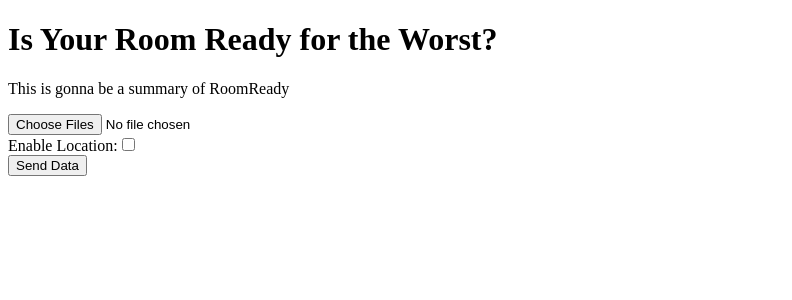
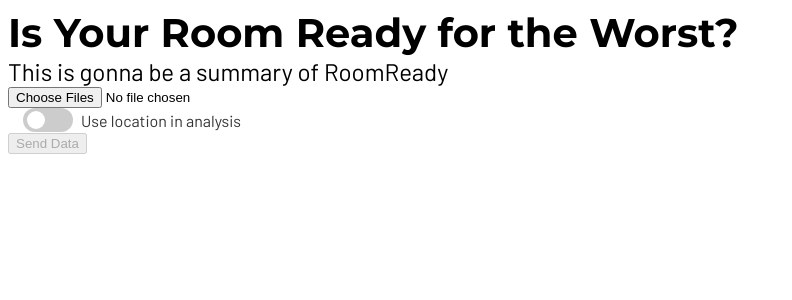
Before and after one commit to NateMartes/RoomReady, a React (Vite) app in the folder client/: page / in a window 1280 px wide. Shown: the top 300 px of the page, without its empty margins (0-792 px from the left). Built offline with nearby package versions, Linux system fonts and the light colour scheme.

Commit message:
Add Basic CSS

```diff
--- a/client/src/App.tsx
+++ b/client/src/App.tsx
@@ -3,6 +3,7 @@
 import './App.css'
 import Header from './Header/Header.tsx'
 import DataForm from './DataForm/DataForm.tsx'
+import Response from './Response/Response.tsx'
 
 function App() {
 
--- a/client/src/DataForm/DataForm.tsx
+++ b/client/src/DataForm/DataForm.tsx
@@ -1,6 +1,7 @@
 import React, { useState } from "react";
 import ImageUploader from "../ImageUploader/ImageUploader.tsx";
 import Location from "../Location/Location.tsx";
+import Response from "../Response/Response.tsx";
 
 function DataForm() {
 
@@ -9,8 +10,26 @@ function DataForm() {
     longitude: number;
   }
 
+  interface response {
+    total_risk: number;
+    summary: string;
+    risks: [string, string, string][];
+  }
+
+  const test_result: response = {
+    "total_risk": 67,
+    "summary": "sdbfyshfbusbrfebdrfryusbfhu wrufbsuhbfhuswbfwhedfubwifdjefnwuifhghuwifhswjfnbwfwbifbw",
+    "risks": [
+    ["R1", "Description", "Imporvments"],
+    ["R2", "Description", "Imporvments"],
+    ["Bad windows", "pfgmnerhjtbgruiedhbgth uefgthjewr3edhifujdhergwyuhff\
+    jigerbnfjnewhrfbhi ifdrewbfuidfi gnrgejbdgerti yuebfghuebffgfui9efjhuefhuii", "ANOTHER DESCIRPTION!!!"]
+    ]
+  }
+
   const [image, setImage] = useState<File | null>(null);
   const [location, setLocation] = useState<locationData | null>(null);
+  const [result, setResult] = useState<response | null>(null);
 
   const handleImageChange = (newImage: File) => {
     setImage(newImage);
@@ -28,7 +47,7 @@ function DataForm() {
 
        const request = {
         method: "POST",
-        body: formData, // Send the raw binary data for each image
+        body: formData,
        };
 
        console.log(request)
@@ -36,9 +55,9 @@ function DataForm() {
           console.log(`LOCATION: ${location.latitude} ${location.longitude}`);
           const response = await fetch(`http://localhost:8080/upload?longitude=${location.longitude}&latitude=${location.latitude}`, request)
           console.log(response);
-       }
-        // const result = await response.json();
-        // console.log("Upload successful:", result);
+          const newResult = await response.json();
+          setResult(test_result) //CHANGE THIS!!!
+      }
 
     } catch (error) {
       console.error("Error uploading images:", error);
@@ -46,15 +65,16 @@ function DataForm() {
   };
 
   return (
-    <form onSubmit={sendDataToServer}>
-
-      <ImageUploader onImageChange={handleImageChange} />
-
-      <Location onLocationChange={handleLocationChange} />
-
-      <button type="submit">Send Data</button>
-    </form>
+    result ? (
+      <Response result={result} />
+    ) : (
+      <form onSubmit={sendDataToServer}>
+        <ImageUploader onImageChange={handleImageChange} />
+        <Location onLocationChange={handleLocationChange} />
+        <button type="submit" disabled={!location || !image}>Send Data</button>
+      </form>
+    )
   );
-};
+}
 
 export default DataForm;
--- a/client/src/Location/Location.module.css
+++ b/client/src/Location/Location.module.css
@@ -0,0 +1,55 @@
+/* The switch container */
+.switchContainer {
+  display: flex;
+  align-items: center;
+  gap: 0.5em; /* Space between toggle and text */
+  font-size: 1em;
+  cursor: pointer;
+}
+
+/* Hide the default checkbox */
+.switchInput {
+  opacity: 0;
+  width: 0;
+  height: 0;
+}
+
+/* The slider */
+.switchSlider {
+  position: relative;
+  display: inline-block;
+  width: 3.125em; /* 50px */
+  height: 1.5em; /* 24px */
+  background-color: #ccc;
+  transition: 0.4s;
+  border-radius: 1.5em;
+}
+
+/* The slider knob */
+.switchSlider::before {
+  content: "";
+  position: absolute;
+  height: 1.125em; /* 18px */
+  width: 1.125em;
+  left: 0.25em; /* 4px */
+  bottom: 0.1875em; /* 3px */
+  background-color: white;
+  transition: 0.4s;
+  border-radius: 50%;
+}
+
+/* Checked state styles */
+.switchInput:checked + .switchSlider {
+  background-color: #007bff;
+}
+
+.switchInput:checked + .switchSlider::before {
+  transform: translateX(1.625em); /* 26px */
+}
+
+/* Text next to the toggle */
+.switchText {
+  color: #333;
+  font-size: 1em;
+  transition: 0.3s;
+}
--- a/client/src/Location/Location.tsx
+++ b/client/src/Location/Location.tsx
@@ -1,4 +1,5 @@
 import { useEffect, useState } from "react";
+import styles from "./Location.module.css"
 
   interface locationData {
     "longitude": number;
@@ -43,9 +44,10 @@ function Location ( { onLocationChange }: { onLocationChange: (location: locatio
 
   return (
     <div>
-      <label>
-        Enable Location:
-        <input type="checkbox" onChange={handleSwitchChange}/>
+      <label className={styles.switchContainer}>
+        <input type="checkbox" className={styles.switchInput} onChange={handleSwitchChange}/>
+        <span className={styles.switchSlider}></span>
+        <span className={styles.switchText}>Use location in analysis</span>
       </label>
     </div>
   );
--- /dev/null
+++ b/client/src/Response/Response.tsx
@@ -0,0 +1,20 @@
+import Risk from '../Risk/Risk.tsx'
+
+interface response {
+  total_risk: number
+  summary: string
+  risks: [string, string, string][]
+}
+
+function Response({ result }: { result: response }) {
+  if (!result) return <div>Loading..</div>
+  return (
+    <div>
+    <h2>Total Risk {result.total_risk}</h2>
+    <p>{result.summary}</p>
+    {result.risks.map((array, index) => (<Risk key={index} name="Tmp" desc="Tmp" imprv="Tmp"/>))}
+    </div>
+  );
+}
+
+export default Response
--- /dev/null
+++ b/client/src/Risk/Risk.tsx
@@ -0,0 +1,12 @@
+function Risk( {name, desc, imprv} ) {
+  return (
+      <div>
+          <h3>Risk {name}<input type="checkbox"/></h3>
+          <p>{desc}</p>
+          <h4>Improvments</h4>
+          <p>{imprv}</p>
+      </div>
+  );
+}
+
+export default Risk
--- a/client/src/index.css
+++ b/client/src/index.css
@@ -0,0 +1,15 @@
+@import url('https://fonts.googleapis.com/css2?family=Barlow:wght@300;400;700&family=Montserrat:wght@300;400;700&display=swap');
+:root {
+    font-size: 1em;
+    margin: 0;
+    font-family: 'Barlow', sans-serif;
+}
+h1 {
+    font-size: 2.5em;
+    margin: 0;
+    font-family: 'Montserrat', sans-serif;
+}
+p {
+    margin: 0;
+    font-size: 1.5em;
+}
```
